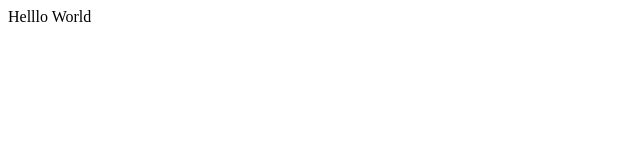
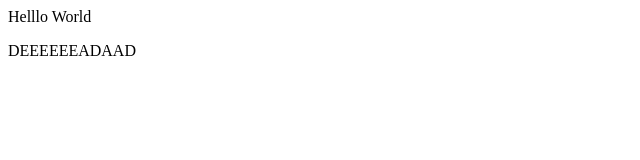
Before and after one commit to AndrewDarcinc/DebitCredit, a plain HTML site: page index.html in a window 1280 px wide. Shown: the whole page, without its empty margins (0-640 px from the left). Drawn offline with Linux system fonts and the light colour scheme.

Commit message:
Added <p> tag

```diff
--- a/index.html
+++ b/index.html
@@ -1,3 +1,4 @@
 <html xmlns="http://www.w3.org/1999/xhtml">
     Helllo World
+    <p>DEEEEEEADAAD</p>
 </html>
```
